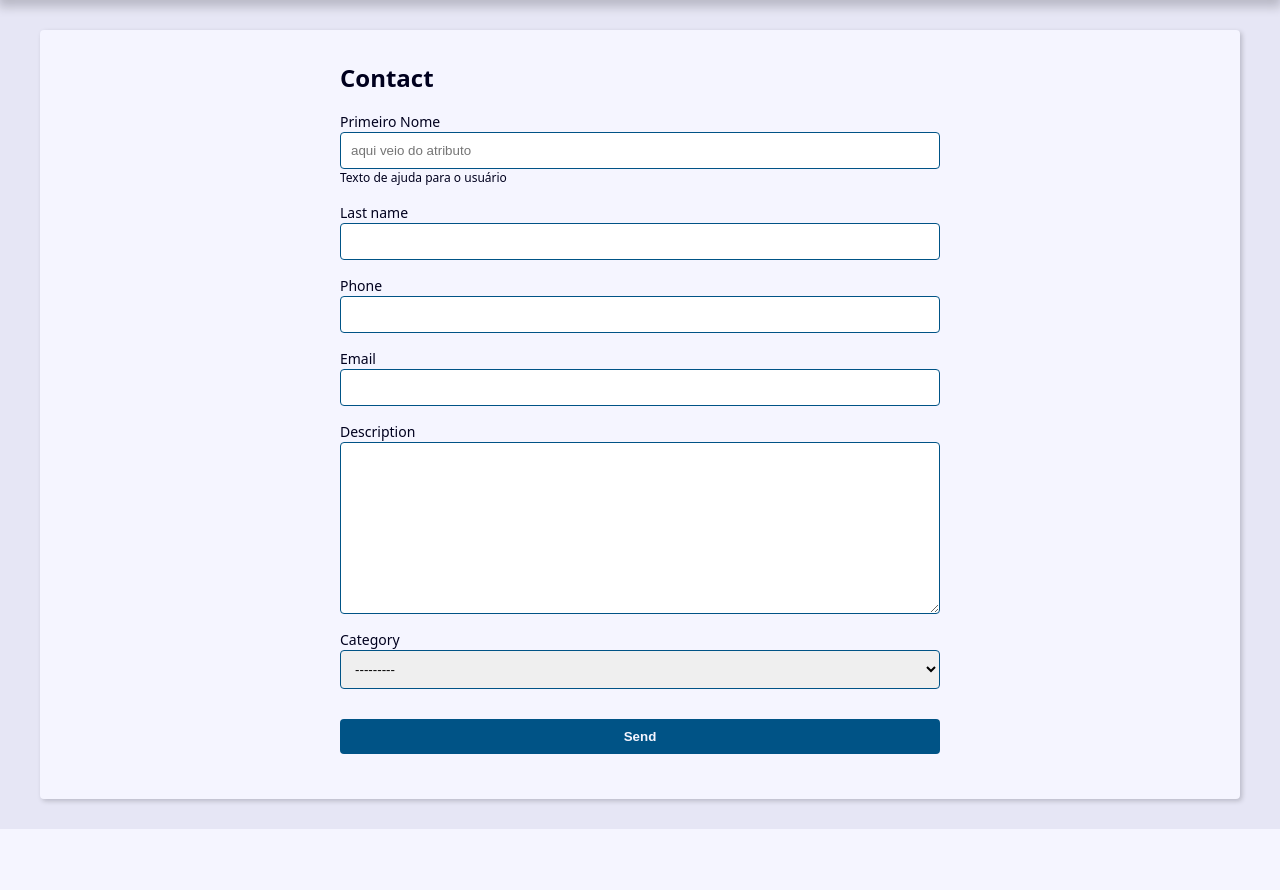
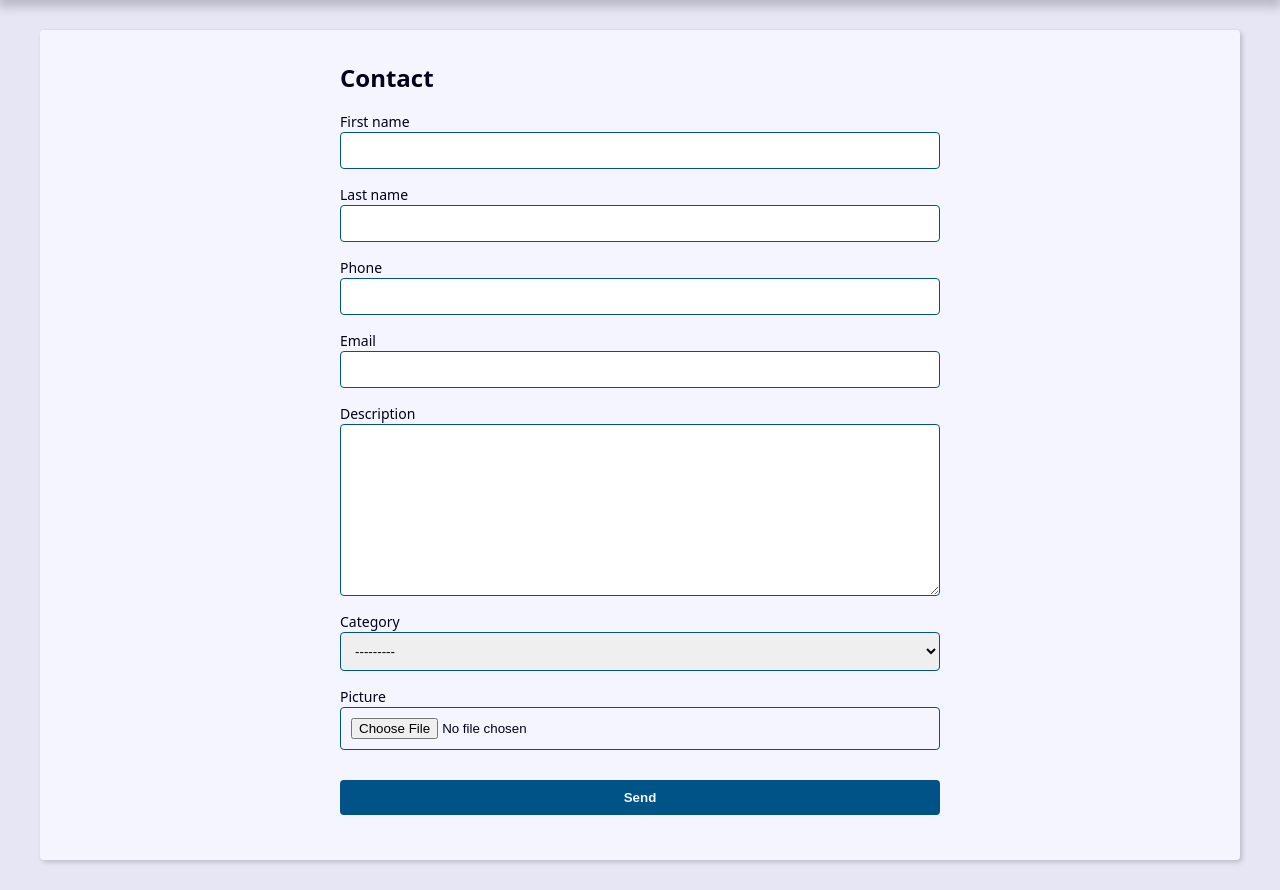
Before and after one commit to Gabriel-Maxsy/Projeto-Agenda-Django, a Django app: page /contact/create/ in a window 1280 px wide. Shown: the part 239-1129 px from the top of the page. Before the commit the page ends 1068 px from the top, so only its background shows below. Run offline with Django 5.2, Linux system fonts and the light colour scheme; data that the repository does not hold is empty.

Commit message:
Adicionando o campo de imagem ao projeto.

```diff
--- a/contact/forms.py
+++ b/contact/forms.py
@@ -7,42 +7,20 @@ from contact.models import Contact
 from . import models
 
 class ContactForm(forms.ModelForm):
-    first_name = forms.CharField(
-
-        widget=forms.TextInput(
+    picture = forms.ImageField(
+        widget = forms.FileInput(
             attrs={
-                'class': 'classe-a classe-b',
-                'placeholder': 'aqui veio do atributo'
+                'accept': 'image/*',
             }
-        ),
-
-        label='Primeiro Nome',
-        help_text='Texto de ajuda para o usuário',
+        )
     )
-
-    def __init__(self, *args, **kwargs):
-        super().__init__(*args, **kwargs)
-
-        # self.fields['first_name'].widget.attrs.update({
-        #     'class': 'classe-a classe-b',
-        #     'placeholder': 'Aqui veio do init',
-        # })
 
     class Meta:
         model = Contact
         fields = (
-            'first_name', 'last_name', 'phone', 'email', 'description', 'category',
+            'first_name', 'last_name', 'phone', 'email', 'description', 'category', 'picture',
         )
 
-        # Maneira que eu achei melhor de manipular os campos do formulário:
-        # widgets = {
-        #     'first_name': forms.TextInput(
-        #         attrs={
-        #             'class': 'classe-a classe-b',
-        #             'placeholder': 'Escreva aqui',
-        #         }
-        #     )
-        # }
 
     def clean(self):
         cleaned_data = self.cleaned_data
--- a/contact/templates/contact/contact.html
+++ b/contact/templates/contact/contact.html
@@ -11,6 +11,11 @@
     <p><b>Created Date:</b> {{ contact.created_date }}</p>
     <p><b>Description:</b> {{ contact.description }}</p>
     <p><b>Category:</b> {{ contact.category.name }}</p>
+    {% if contact.picture %}
+      <p>
+        <img src="{{ contact.picture.url }}" alt="{{ contact.first_name }}  {{ contact.last_name }}">
+      </p>
+    {% endif %}
   </div>
 
   <div class="contact-links">
--- a/contact/templates/contact/create.html
+++ b/contact/templates/contact/create.html
@@ -29,6 +29,12 @@
 
           </div>
 
+          {% if field.name == 'picture' and field.value.url %}
+            <div class="form-group">
+              <img src="{{ field.value.url }}" alt="">
+            </div>
+          {% endif %}
+
         {% endfor %}
 
       </div>
--- a/contact/views/contact_forms.py
+++ b/contact/views/contact_forms.py
@@ -7,7 +7,7 @@ def create(request):
     form_action = reverse('contact:create')
 
     if request.method == 'POST':
-        form = ContactForm(request.POST)
+        form = ContactForm(request.POST, request.FILES)
 
         context = {
             'form': form,
@@ -45,7 +45,7 @@ def update(request, contact_id):
     form_action = reverse('contact:update', args=(contact_id,))
 
     if request.method == 'POST':
-        form = ContactForm(request.POST, instance=contact)
+        form = ContactForm(request.POST, request.FILES, instance=contact)
 
         context = {
             'form': form,
```
Lines whose indentation alone changed are shown as unchanged.
